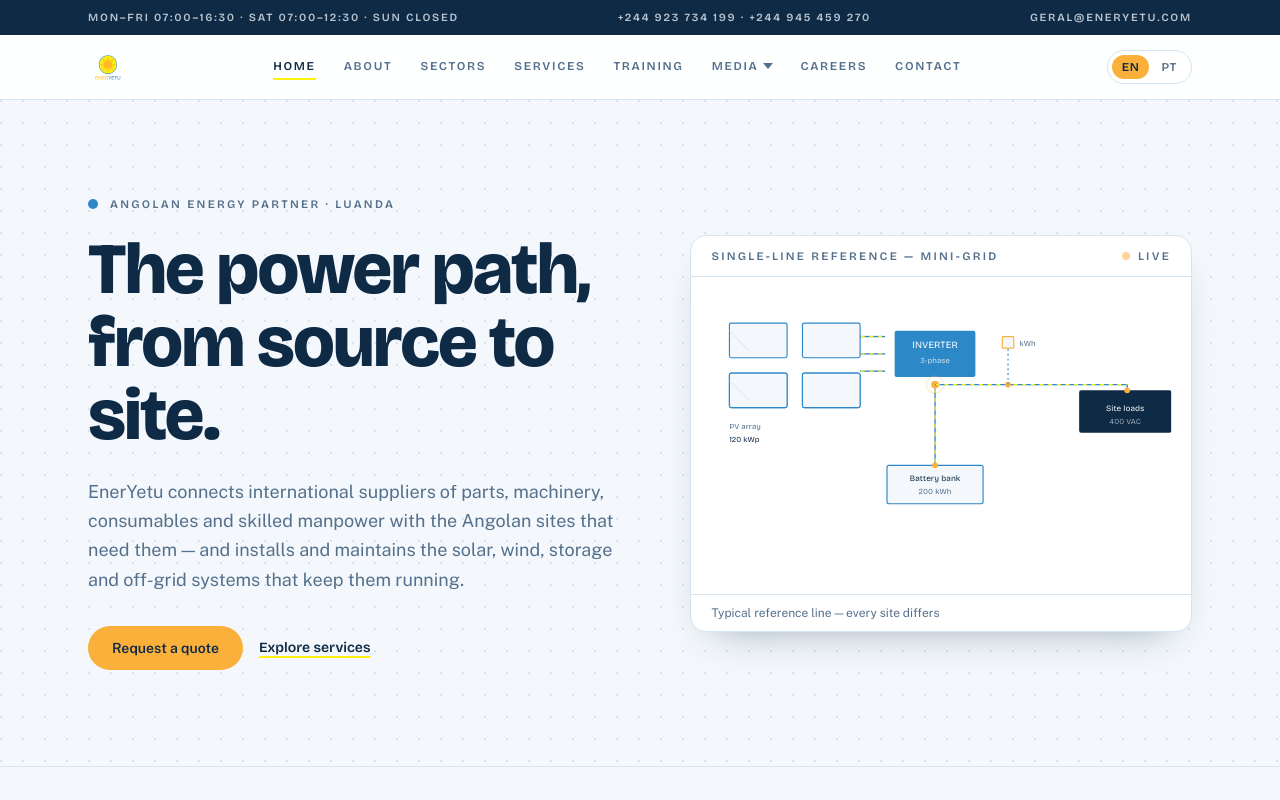
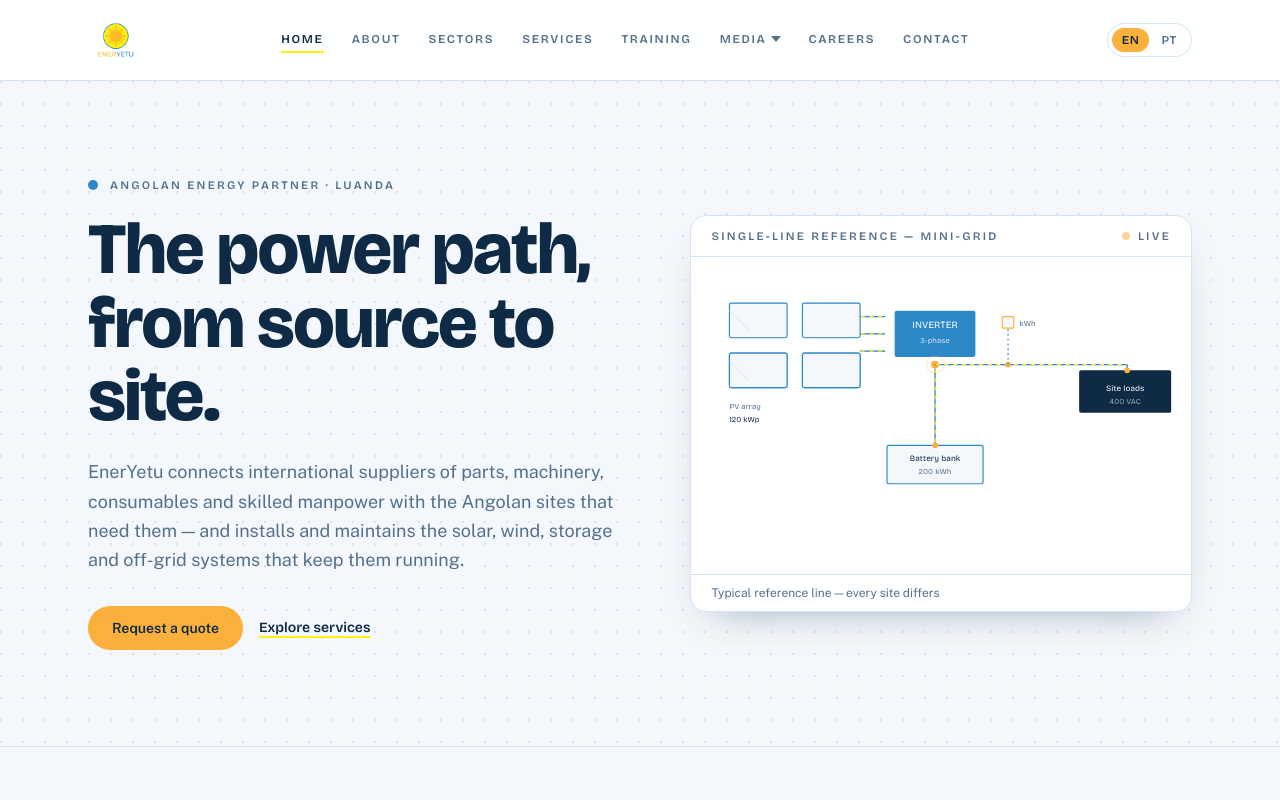
Before and after one commit to LouAntonio/eneryetu-front, a React (Vite) app: page / in a window 1280 px wide. Shown: the top 800 px of the page. Built offline with nearby package versions, Linux system fonts and the light colour scheme.

Commit message:
feat: remove Ticker component and update logo sizes in Header and Footer

```diff
--- a/src/App.tsx
+++ b/src/App.tsx
@@ -3,7 +3,6 @@
 import { Footer } from './components/Footer';
 import { Header } from './components/Header';
 import { ScrollToTop } from './components/ScrollToTop';
-import { Ticker } from './components/Ticker';
 import { About } from './pages/About';
 import { Careers } from './pages/Careers';
 import { Contact } from './pages/Contact';
@@ -18,7 +17,6 @@
 	return (
 		<div className="flex min-h-screen flex-col">
 			<ScrollToTop />
-			<Ticker />
 			<Header />
 			<main className="flex-1">
 				<Routes>
--- a/src/components/Footer.tsx
+++ b/src/components/Footer.tsx
@@ -29,7 +29,7 @@
 						<img
 							src="/logo.png"
 							alt={t('brand')}
-							className="h-11 w-11 object-contain"
+							className="h-14 w-14 object-contain"
 						/>
 						<p className="mt-5 max-w-xs text-sm leading-relaxed text-paper/65">
 							{t('footer.about')}
--- a/src/components/Header.tsx
+++ b/src/components/Header.tsx
@@ -69,7 +69,7 @@
 		<header className="sticky top-0 z-40 border-b border-line bg-white/90 backdrop-blur">
 			<div className="mx-auto flex w-full max-w-6xl items-center justify-between gap-6 px-6 py-3">
 				<Link to="/" className="flex items-center" aria-label={t('brand')}>
-					<img src="/logo.png" alt={t('brand')} className="h-10 w-10 object-contain" />
+					<img src="/logo.png" alt={t('brand')} className="h-14 w-14 object-contain" />
 				</Link>
 
 				<nav className="hidden items-center gap-7 lg:flex" aria-label="Primary">
@@ -184,7 +184,7 @@
 							<img
 								src="/logo.png"
 								alt={t('brand')}
-								className="h-9 w-9 object-contain"
+								className="h-12 w-12 object-contain"
 							/>
 							<button
 								type="button"
--- a/src/components/Ticker.tsx
+++ /dev/null
@@ -1,25 +0,0 @@
-import { useTranslation } from 'react-i18next';
-
-export function Ticker() {
-	const { t } = useTranslation();
-
-	return (
-		<div className="bg-ink text-paper">
-			<div className="mx-auto flex w-full max-w-6xl items-center justify-between gap-6 px-6 py-2.5 ui-label text-[11px] tracking-[0.16em] text-paper/75">
-				<p className="truncate">{t('ticker.hours')}</p>
-				<a
-					href="tel:+244923734199"
-					className="hidden shrink-0 transition-colors hover:text-volt sm:block"
-				>
-					{t('ticker.phones')}
-				</a>
-				<a
-					href="mailto:geral@eneryetu.com"
-					className="hidden shrink-0 transition-colors hover:text-volt lg:block"
-				>
-					{t('ticker.email')}
-				</a>
-			</div>
-		</div>
-	);
-}
```
